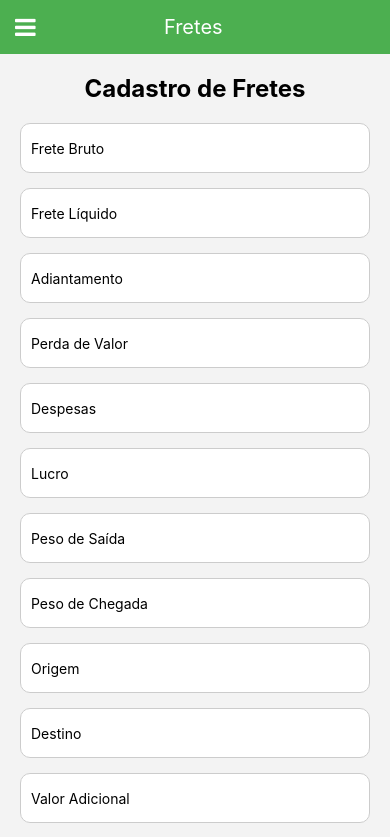
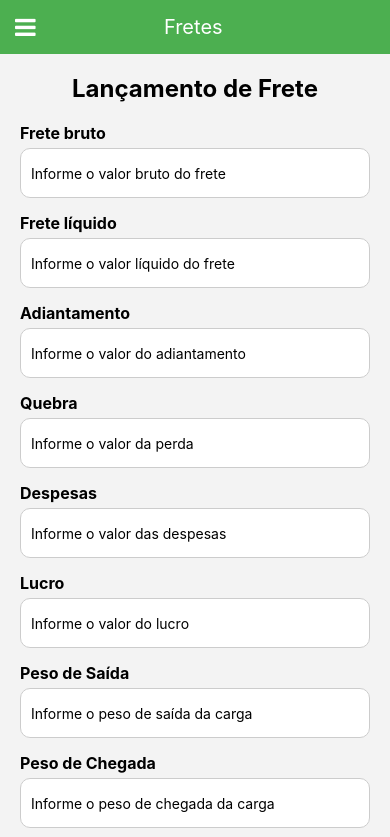
Before and after one commit to Adenilson365/tcc-frontend, a React Native app: screen /FreightScreen in a window 390 px wide. Shown: the top 837 px of the page. Built offline with nearby package versions, Linux system fonts and the light colour scheme.

Commit message:
feat(cards): Adiciona cards de Despesas e Receitas
- Ainda não está conectado ao Backend

```diff
--- /dev/null
+++ b/src/components/ExpenseCard.js
@@ -0,0 +1,79 @@
+import React from 'react';
+import { View, Text, StyleSheet, TouchableOpacity } from 'react-native';
+import { Card } from 'react-native-paper';
+import { formatCurrency } from '../utils/formatcurrency';
+
+const ExpenseCard = ({ purchaseValue, description, onPress }) => {
+  return (
+    <Card style={styles.cardContainer}>
+      <View style={styles.contentContainer}>
+        <View style={styles.headerContainer}>
+          <Text style={styles.title}>Despesa</Text>
+
+        </View>
+        <View style={styles.infoContainer}>
+          <Text style={styles.label}>Valor da Compra</Text>
+          <Text style={styles.value}>{purchaseValue !== undefined ? formatCurrency(purchaseValue) : '-'}</Text>
+        </View>
+        <View style={styles.infoContainer}>
+          <Text style={styles.label}>Descrição</Text>
+          <Text style={styles.value}>{description || '-'}</Text>
+        </View>
+      </View>
+    </Card>
+  );
+};
+
+const styles = StyleSheet.create({
+  cardContainer: {
+    margin: 5,
+    borderRadius: 8,
+    elevation: 3,
+    width: 300, // Ajustando a largura do card
+    alignSelf: 'center',
+    backgroundColor: '#fff',
+  },
+  contentContainer: {
+    padding: 20,
+  },
+  headerContainer: {
+    flexDirection: 'row',
+    justifyContent: 'space-between',
+    alignItems: 'center',
+    marginBottom: 12,
+  },
+  title: {
+    fontSize: 18,
+    fontWeight: 'bold',
+    color: '#303e4b',
+  },
+  infoContainer: {
+    flexDirection: 'row',
+    justifyContent: 'space-between',
+    marginBottom: 8,
+  },
+  label: {
+    fontSize: 16,
+    color: '#a0a6ac',
+  },
+  value: {
+    fontSize: 16,
+    fontWeight: '600',
+    color: '#303e4b',
+  },
+  button: {
+    borderRadius: 2,
+    borderColor: '#3dc772',
+    borderWidth: 1,
+    paddingVertical: 5,
+    paddingHorizontal: 10,
+  },
+  buttonText: {
+    color: '#3dc772',
+    fontSize: 16,
+    fontWeight: 'bold',
+    textAlign: 'center',
+  },
+});
+
+export default ExpenseCard;
--- /dev/null
+++ b/src/components/RevenueCard.js
@@ -0,0 +1,78 @@
+import React from 'react';
+import { View, Text, StyleSheet, TouchableOpacity } from 'react-native';
+import { Card } from 'react-native-paper';
+import { formatCurrency } from '../utils/formatcurrency';
+
+const RevenueCard = ({ value, description}) => {
+  return (
+    <Card style={styles.cardContainer}>
+      <View style={styles.contentContainer}>
+        <View style={styles.headerContainer}>
+          <Text style={styles.title}>Receita</Text>
+        </View>
+        <View style={styles.infoContainer}>
+          <Text style={styles.label}>Valor</Text>
+          <Text style={styles.value}>{value !== undefined ? formatCurrency(value) : '-'}</Text>
+        </View>
+        <View style={styles.infoContainer}>
+          <Text style={styles.label}>Descrição</Text>
+          <Text style={styles.value}>{description || '-'}</Text>
+        </View>
+      </View>
+    </Card>
+  );
+};
+
+const styles = StyleSheet.create({
+  cardContainer: {
+    margin: 5,
+    borderRadius: 8,
+    elevation: 3,
+    width: 300, // Ajustando a largura do card
+    alignSelf: 'center',
+    backgroundColor: '#fff',
+  },
+  contentContainer: {
+    padding: 20,
+  },
+  headerContainer: {
+    flexDirection: 'row',
+    justifyContent: 'space-between',
+    alignItems: 'center',
+    marginBottom: 12,
+  },
+  title: {
+    fontSize: 18,
+    fontWeight: 'bold',
+    color: '#303e4b',
+  },
+  infoContainer: {
+    flexDirection: 'row',
+    justifyContent: 'space-between',
+    marginBottom: 8,
+  },
+  label: {
+    fontSize: 16,
+    color: '#a0a6ac',
+  },
+  value: {
+    fontSize: 16,
+    fontWeight: '600',
+    color: '#303e4b',
+  },
+  button: {
+    borderRadius: 2,
+    borderColor: '#3dc772',
+    borderWidth: 1,
+    paddingVertical: 5,
+    paddingHorizontal: 10,
+  },
+  buttonText: {
+    color: '#3dc772',
+    fontSize: 16,
+    fontWeight: 'bold',
+    textAlign: 'center',
+  },
+});
+
+export default RevenueCard;
--- a/src/screens/FreightScreen.js
+++ b/src/screens/FreightScreen.js
@@ -42,87 +42,100 @@ const FreightScreen = () => {
 
       {/* Freight Form */}
       <ScrollView contentContainerStyle={styles.content}>
-        <Text style={styles.title}>Cadastro de Fretes</Text>
+        <Text style={styles.title}>Lançamento de Frete</Text>
+        <Text style={styles.label}>Frete bruto</Text>
         <TextInput
           style={styles.input}
-          placeholder="Frete Bruto"
+          placeholder="Informe o valor bruto do frete"
           keyboardType="numeric"
           value={formData.gross_freight}
           onChangeText={(value) => handleInputChange('gross_freight', value)}
         />
+        <Text style={styles.label}>Frete líquido</Text>
         <TextInput
           style={styles.input}
-          placeholder="Frete Líquido"
+          placeholder="Informe o valor líquido do frete"
           keyboardType="numeric"
           value={formData.net_freight}
           onChangeText={(value) => handleInputChange('net_freight', value)}
         />
+        <Text style={styles.label}>Adiantamento</Text>
         <TextInput
           style={styles.input}
-          placeholder="Adiantamento"
+          placeholder="Informe o valor do adiantamento"
           keyboardType="numeric"
           value={formData.advance}
           onChangeText={(value) => handleInputChange('advance', value)}
         />
+        <Text style={styles.label}>Quebra</Text>
         <TextInput
           style={styles.input}
-          placeholder="Perda de Valor"
+          placeholder="Informe o valor da perda"
           keyboardType="numeric"
           value={formData.money_value_loss}
           onChangeText={(value) => handleInputChange('money_value_loss', value)}
         />
+        <Text style={styles.label}>Despesas</Text>
         <TextInput
           style={styles.input}
-          placeholder="Despesas"
+          placeholder="Informe o valor das despesas"
           keyboardType="numeric"
           value={formData.expents}
           onChangeText={(value) => handleInputChange('expents', value)}
         />
+        <Text style={styles.label}>Lucro</Text>
         <TextInput
           style={styles.input}
-          placeholder="Lucro"
+          placeholder="Informe o valor do lucro"
           keyboardType="numeric"
           value={formData.profit}
           onChangeText={(value) => handleInputChange('profit', value)}
         />
+        <Text style={styles.label}>Peso de Saída</Text>
         <TextInput
           style={styles.input}
-          placeholder="Peso de Saída"
+          placeholder="Informe o peso de saída da carga"
           keyboardType="numeric"
           value={formData.exit_weight}
           onChangeText={(value) => handleInputChange('exit_weight', value)}
         />
+        <Text style={styles.label}>Peso de Chegada</Text>
         <TextInput
           style={styles.input}
-          placeholder="Peso de Chegada"
+          placeholder="Informe o peso de chegada da carga"
           keyboardType="numeric"
           value={formData.arrival_weight}
           onChangeText={(value) => handleInputChange('arrival_weight', value)}
         />
+        <Text style={styles.label}>Origem</Text>
         <TextInput
           style={styles.input}
-          placeholder="Origem"
+          placeholder="Informe a cidade de origem"
           value={formData.origin}
           onChangeText={(value) => handleInputChange('origin', value)}
         />
+        <Text style={styles.label}>Destino</Text>
         <TextInput
           style={styles.input}
-          placeholder="Destino"
+          placeholder="Informe a cidade de destino"
           value={formData.destination}
           onChangeText={(value) => handleInputChange('destination', value)}
         />
+        <Text style={styles.label}>Adicional de Frete</Text>
         <TextInput
           style={styles.input}
-          placeholder="Valor Adicional"
+          placeholder="Informe o valor adicional aplicado"
           keyboardType="numeric"
           value={formData.additional}
           onChangeText={(value) => handleInputChange('additional', value)}
         />
+        <Text style={styles.label}>Observações</Text>
         <TextInput
-          style={styles.input}
-          placeholder="Descrição"
+          style={[styles.input, styles.descriptionInput]}
+          placeholder="(Opicional) Informe a descrição detalhada do frete"
           value={formData.description}
           onChangeText={(value) => handleInputChange('description', value)}
+          multiline
         />
 
         <TouchableOpacity style={styles.submitButton} onPress={handleSubmit}>
@@ -161,7 +174,6 @@ const styles = StyleSheet.create({
   container: {
     flex: 1,
     backgroundColor: '#F3F3F3',
-    //paddingTop: StatusBar.currentHeight,
   },
   header: {
     flexDirection: 'row',
@@ -176,12 +188,17 @@ const styles = StyleSheet.create({
   },
   content: {
     padding: 20,
-    alignItems: 'center',
   },
   title: {
     fontSize: 24,
     fontWeight: 'bold',
     marginBottom: 20,
+    textAlign: 'center',
+  },
+  label: {
+    fontSize: 16,
+    fontWeight: 'bold',
+    marginBottom: 5,
   },
   input: {
     width: '100%',
@@ -192,6 +209,9 @@ const styles = StyleSheet.create({
     paddingHorizontal: 10,
     marginBottom: 15,
     backgroundColor: '#fff',
+  },
+  descriptionInput: {
+    height: 150,
   },
   submitButton: {
     height: 50,
```
Also changed, not shown: src/screens/FinanceDashboard.js (+41 -8 lines).
